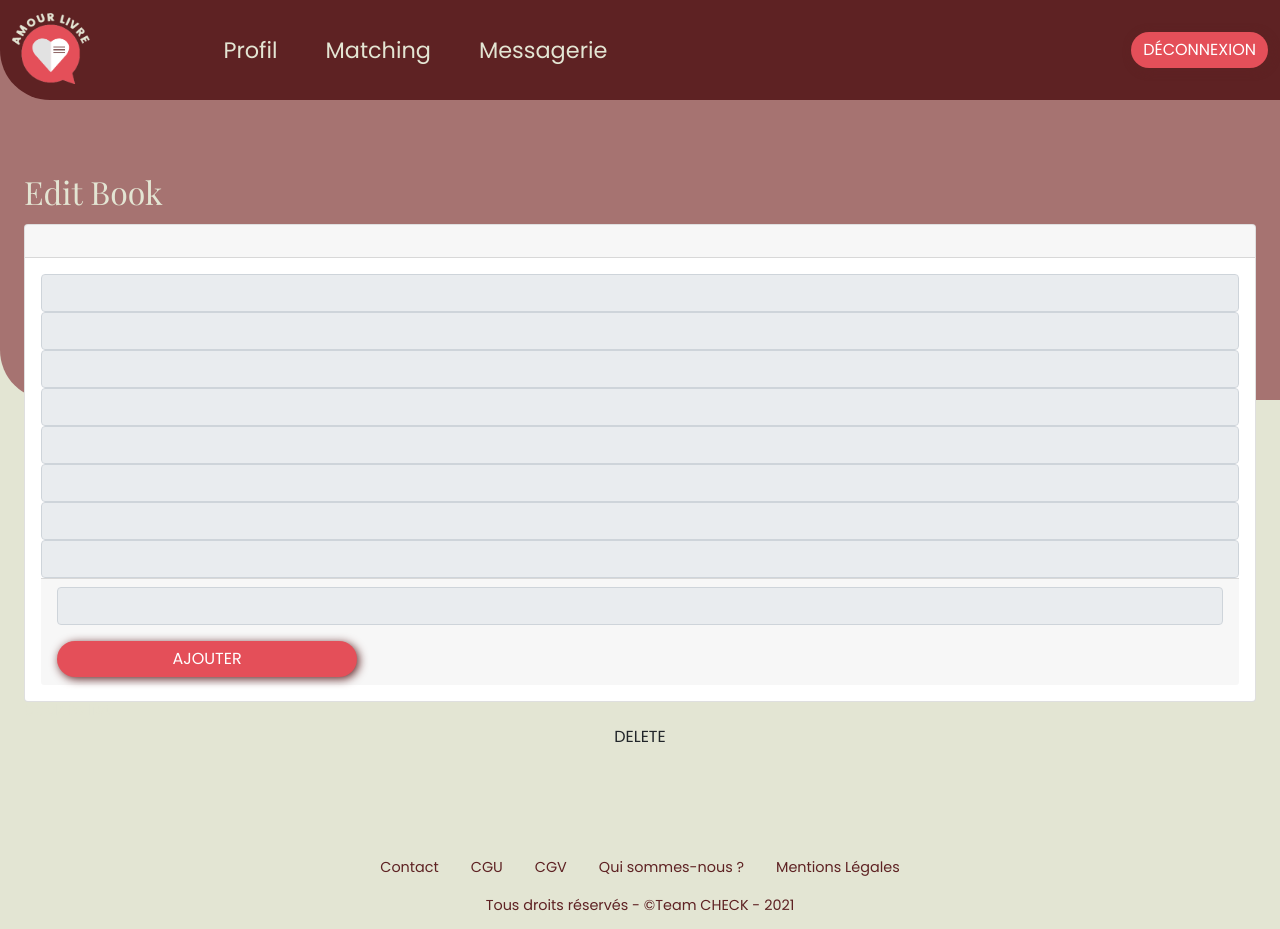
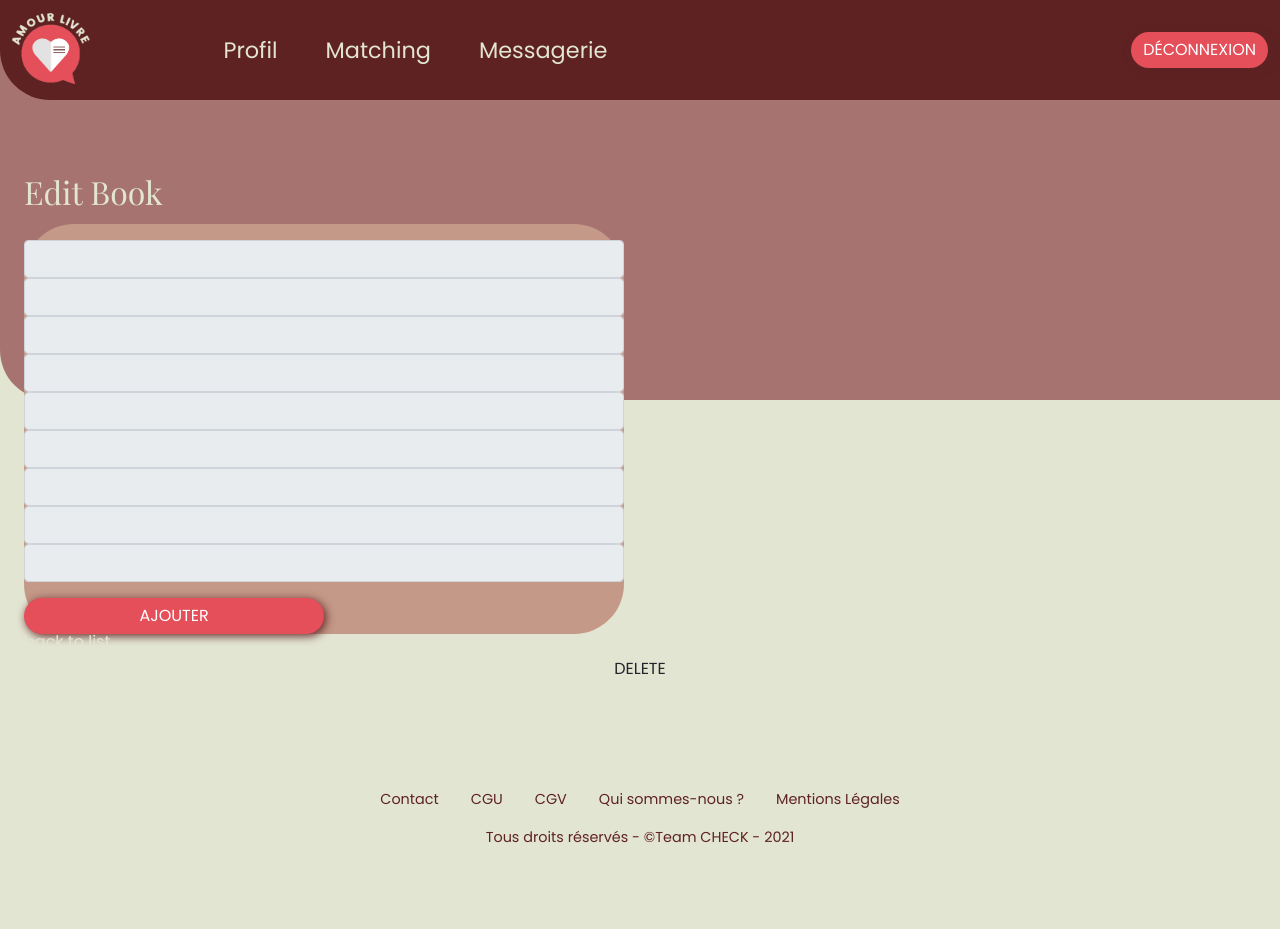
Before and after one commit to WebForce3-KevInvicto/amourlivre, a Symfony app: template templates/book/edit.html.twig in a window 1280 px wide. After the commit the page ends 843 px from the top, so only its background shows below. Run offline with Twig, Linux system fonts and the light colour scheme; the template is opened without the code that fills it, so the values that code supplies are empty; form fields are guessed from the names that the template uses; some libraries are stand-ins or nearby versions; some web fonts are replaced.

Commit message:
Css sur searchbook wip

```diff
--- a/templates/book/_form.html.twig
+++ b/templates/book/_form.html.twig
@@ -1,14 +1,14 @@
 {{ form_start(bookForm) }}
 
-    <article class="card">
-      <div class="card-header">
+    <article class="article-book w--600">
+      <div class="article-header">
 
       <img id="book-cover" src="" alt="">
 
 
       </div>
 
-      <div class="card-body">
+      <div class="article-body">
       {{
           form_widget(
             bookForm.title,
@@ -78,7 +78,7 @@
           )
         }}
 
-        <div class="card-footer">
+        <div class="article-footer">
 
         {{
           form_widget(
--- a/templates/book/new.html.twig
+++ b/templates/book/new.html.twig
@@ -27,7 +27,7 @@
 
 </section>
 
-<section class="w--100 m--1 searchbook-result-section">
+<section class="w--100 m--1 searchbook-result-section" id="section-transparent">
 
 <div id="result" class="articles">
 
```
Also changed, not shown: public/assets/js/booksearch.js.
